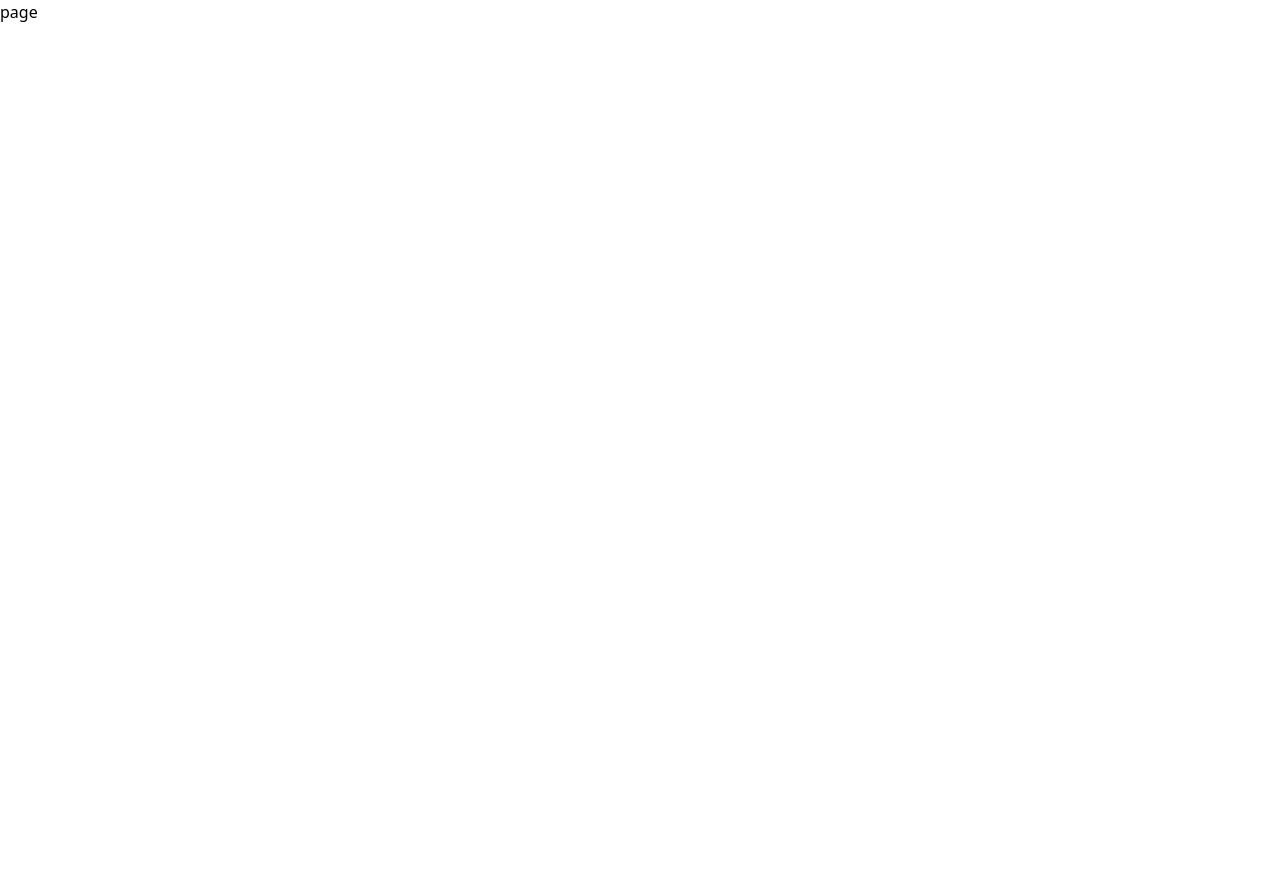
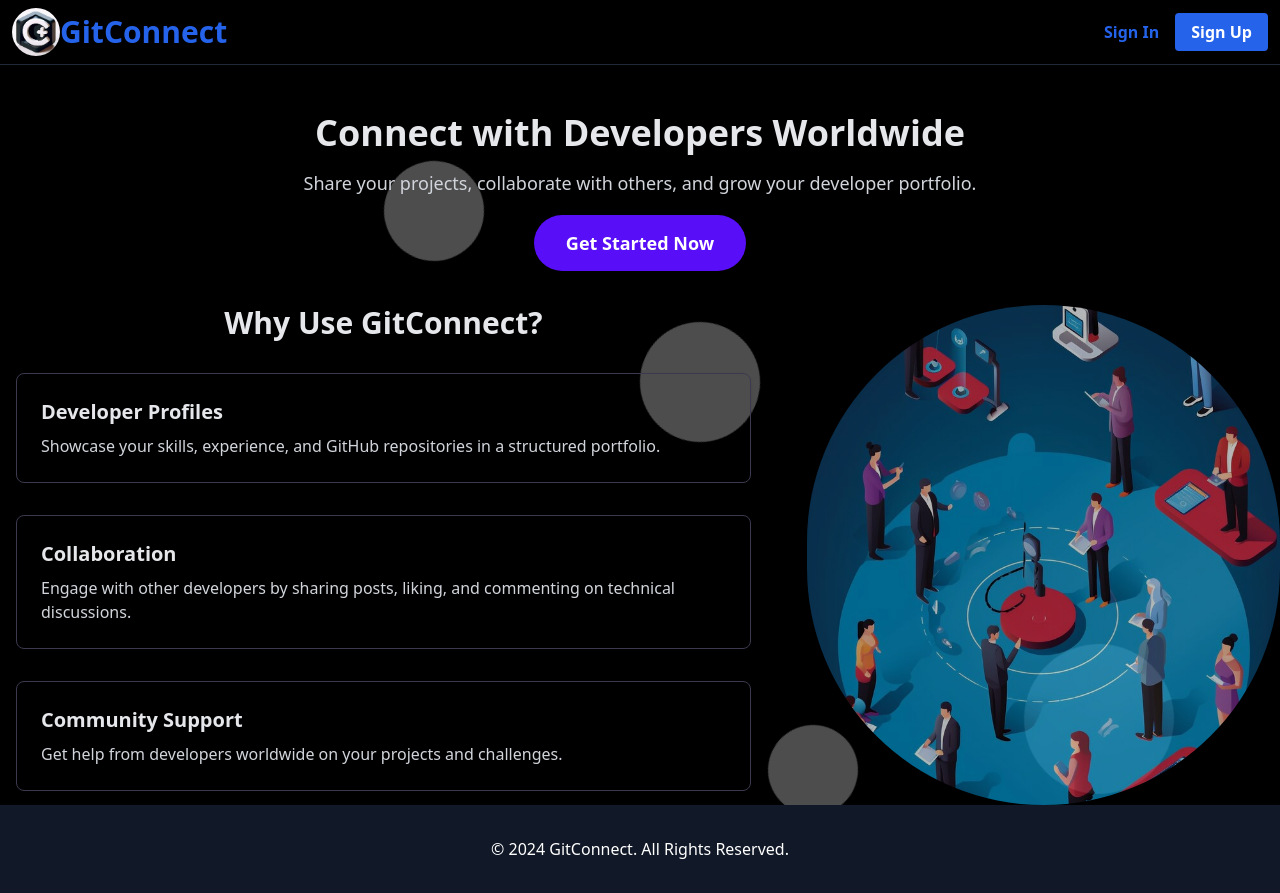
Before and after one commit to Jane49-cloud/git-connect, a Next.js app: page / in a window 1280 px wide. Before the commit the page ends 800 px from the top, so only its background shows below. Built offline with nearby package versions, Linux system fonts and the light colour scheme.

Commit message:
landing page

```diff
--- /dev/null
+++ b/app/components/footer.tsx
@@ -0,0 +1,13 @@
+import React from "react";
+
+const Footer = () => {
+  return (
+    <footer className="bg-gray-900 text-white py-8">
+      <div className="container mx-auto px-4 text-center">
+        <p>&copy; 2024 GitConnect. All Rights Reserved.</p>
+      </div>
+    </footer>
+  );
+};
+
+export default Footer;
--- /dev/null
+++ b/app/components/landing.tsx
@@ -0,0 +1,110 @@
+import React from "react";
+import Link from "next/link";
+import Logo from "../assets/logoGc.jpeg";
+import hero from "../assets/git-connect.jpg";
+import Image from "next/image";
+
+const Home: React.FC = () => {
+  return (
+    <div className="relative min-h-screen bg-black overflow-hidden">
+      {/* Animated Background Shapes */}
+      <div className="absolute inset-0 z-0 flex items-center justify-center">
+        <div className="circle animate-spin"></div>
+        <div className="circle animate-spin slower"></div>
+        <div className="circle animate-spin reverse"></div>
+        <div className="circle animate-spin slower"></div>
+      </div>
+
+      {/* Main Content */}
+      <header className="relative bg-black shadow z-10 border-b border-gray-800">
+        <div className="container mx-auto px-3 py-2 flex justify-between items-center">
+          <div className="flex items-center justify-center">
+            <Image
+              className="w-12 h-full object-cover z-10 rounded-full"
+              src={Logo}
+              alt="Hero Banner"
+            />
+
+            <h1 className="text-3xl font-bold text-blue-600">GitConnect</h1>
+          </div>
+          <div>
+            <Link href="/signin" className="text-blue-600 font-semibold px-4">
+              Sign In
+            </Link>
+            <Link
+              href="/signup"
+              className="bg-blue-600 text-white font-semibold px-4 py-2 rounded"
+            >
+              Sign Up
+            </Link>
+          </div>
+        </div>
+      </header>
+
+      <main className="relative container mx-auto px-4 py-12 text-center z-10">
+        <h2 className="text-4xl font-bold text-gray-200 mb-4">
+          Connect with Developers Worldwide
+        </h2>
+        <p className="text-gray-300 text-lg mb-8">
+          Share your projects, collaborate with others, and grow your developer
+          portfolio.
+        </p>
+        <Link
+          href="/signup"
+          className="bg-action text-white font-semibold px-8 py-4 rounded-full text-lg"
+        >
+          Get Started Now
+        </Link>
+      </main>
+
+      <div className="relative z-10 flex container mx-auto gap-10 bg-primary">
+        <section className="">
+          <div className="container mx-auto px-4">
+            <h3 className="text-3xl font-bold text-gray-200 text-center mb-8">
+              Why Use GitConnect?
+            </h3>
+            <div className="grid grid-cols-1 gap-8">
+              <div className="p-6  border border-sec rounded-lg shadow-md">
+                <h4 className="text-xl font-semibold text-gray-200 mb-2">
+                  Developer Profiles
+                </h4>
+                <p className="text-gray-300">
+                  Showcase your skills, experience, and GitHub repositories in a
+                  structured portfolio.
+                </p>
+              </div>
+              <div className="p-6  border border-sec rounded-lg shadow-md">
+                <h4 className="text-xl font-semibold text-gray-200 mb-2">
+                  Collaboration
+                </h4>
+                <p className="text-gray-300">
+                  Engage with other developers by sharing posts, liking, and
+                  commenting on technical discussions.
+                </p>
+              </div>
+              <div className="p-6  border border-sec rounded-lg shadow-md">
+                <h4 className="text-xl font-semibold text-gray-200 mb-2">
+                  Community Support
+                </h4>
+                <p className="text-gray-300">
+                  Get help from developers worldwide on your projects and
+                  challenges.
+                </p>
+              </div>
+            </div>
+          </div>
+        </section>
+
+        <div className="">
+          <Image
+            className="h-[500px] w-[500px] object-cover z-10 rounded-full animate-pulse"
+            src={hero}
+            alt="Hero Banner"
+          />
+        </div>
+      </div>
+    </div>
+  );
+};
+
+export default Home;
--- a/app/globals.css
+++ b/app/globals.css
@@ -19,3 +19,80 @@
     --background-end-rgb: 0, 0, 0;
   }
 }
+
+.circle {
+  position: absolute;
+  border-radius: 50%;
+  background-color: rgba(255, 255, 255, 0.5);
+  opacity: 0.6;
+}
+
+.circle:nth-child(1) {
+  width: 100px;
+  height: 100px;
+  top: 20%;
+  left: 30%;
+  animation-duration: 10s;
+}
+
+.circle:nth-child(2) {
+  width: 150px;
+  height: 150px;
+  top: 80%;
+  left: 80%;
+  animation-duration: 12s;
+}
+
+.circle:nth-child(3) {
+  width: 120px;
+  height: 120px;
+  top: 40%;
+  left: 50%;
+  animation-duration: 8s;
+}
+.circle:nth-child(4) {
+  width: 90px;
+  height: 90px;
+  top: 90%;
+  left: 60%;
+  animation-duration: 8s;
+}
+
+.animate-spin {
+  animation: spin infinite linear;
+}
+
+.animate-spin.slower {
+  animation-duration: 15s;
+}
+
+.animate-spin.reverse {
+  animation-direction: reverse;
+}
+
+@keyframes spin {
+  from {
+    transform: rotate(0deg);
+  }
+  to {
+    transform: rotate(360deg);
+  }
+}
+
+@keyframes gradientMove {
+  0% {
+    background-position: 0% 50%;
+  }
+  50% {
+    background-position: 100% 50%;
+  }
+  100% {
+    background-position: 0% 50%;
+  }
+}
+
+.bg-gradient-to-r {
+  background: linear-gradient(270deg, #010516, #1d1c1f);
+  background-size: 600% 600%;
+  animation: gradientMove 15s ease infinite;
+}
--- a/app/layout.tsx
+++ b/app/layout.tsx
@@ -1,6 +1,7 @@
 import type { Metadata } from "next";
 import localFont from "next/font/local";
 import "./globals.css";
+import Footer from "./components/footer";
 
 const geistSans = localFont({
   src: "./fonts/GeistVF.woff",
@@ -28,7 +29,8 @@ export default function RootLayout({
       <body
         className={`${geistSans.variable} ${geistMono.variable} antialiased`}
       >
-        {children}
+        <div>{children}</div>
+        <Footer />
       </body>
     </html>
   );
--- a/app/page.tsx
+++ b/app/page.tsx
@@ -1,7 +1,12 @@
 import React from "react";
+import Home from "./components/landing";
 
 const page = () => {
-  return <div>page</div>;
+  return (
+    <div>
+      <Home />
+    </div>
+  );
 };
 
 export default page;
```
